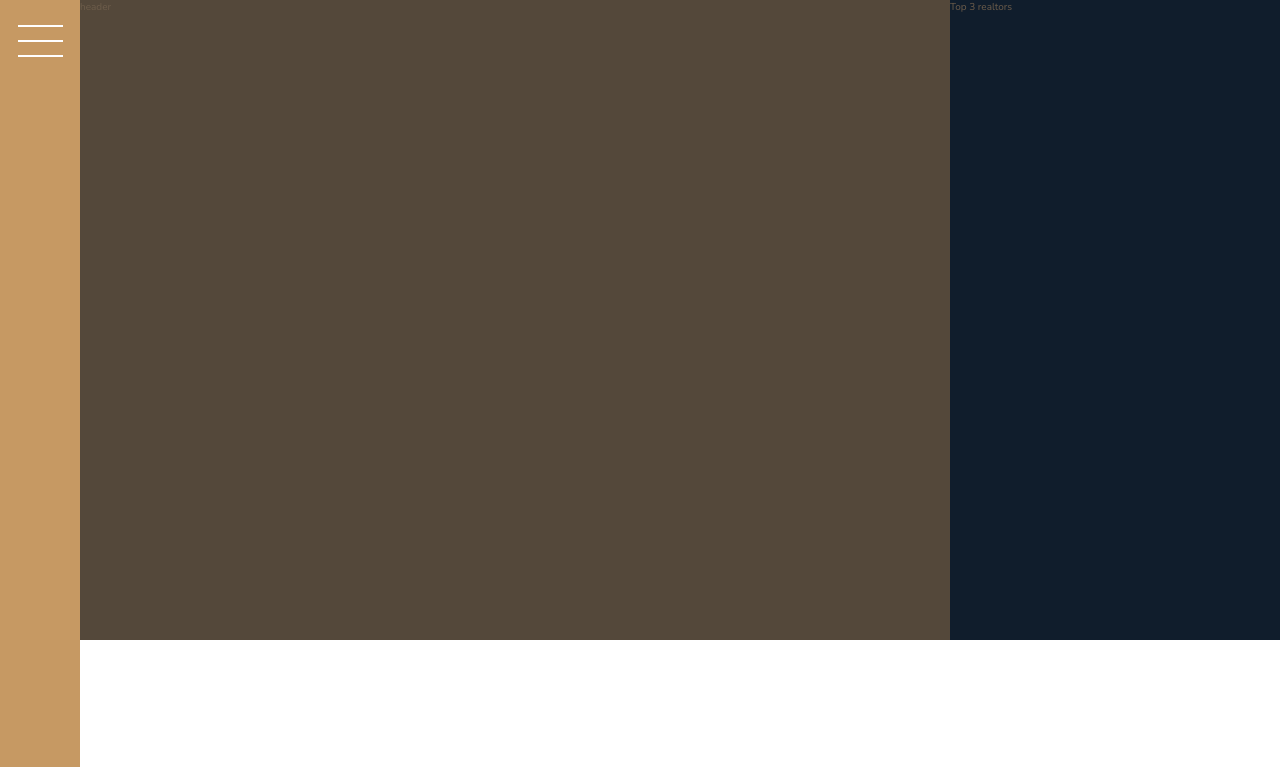
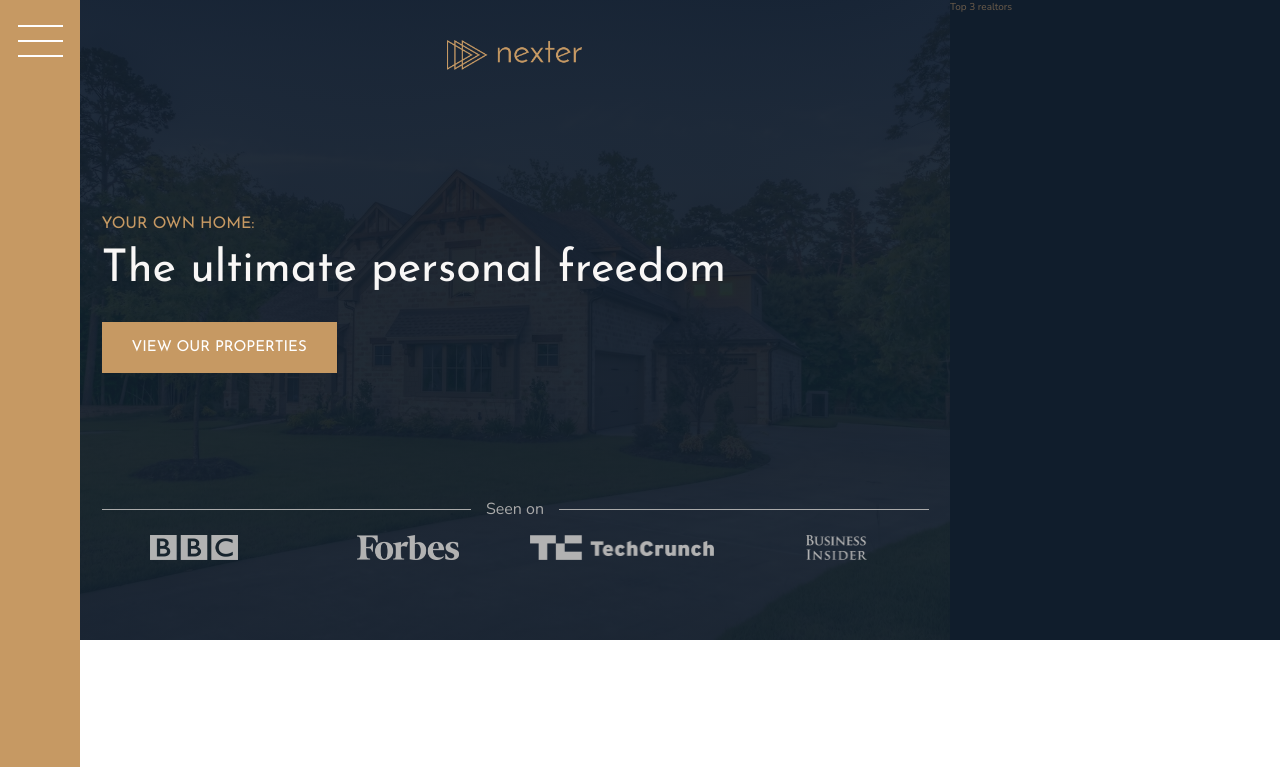
Before and after one commit to Hemanthgwda/Nexter, a website: page index.html in a window 1280 px wide. Shown: the top 767 px of the page. Drawn offline with nearby package versions, Linux system fonts and the light colour scheme.

Commit message:
Add header section to the page

```diff
--- a/index.html
+++ b/index.html
@@ -18,7 +18,19 @@
     <div class="sidebar">
       <button class="nav-btn"></button>
     </div>
-    <header class="header">header</header>
+    <header class="header">
+      <img src="img/logo.png" alt="Nexter logo" class="header__logo" />
+      <h3 class="heading-3">Your own home:</h3>
+      <h1 class="heading-1">The ultimate personal freedom</h1>
+      <button class="btn header__btn">View our properties</button>
+      <div class="header__seenon-text">Seen on</div>
+      <div class="header__seenon-logos">
+        <img src="img/logo-bbc.png" alt="Seen on logo 1" />
+        <img src="img/logo-forbes.png" alt="Seen on logo 2" />
+        <img src="img/logo-techcrunch.png" alt="Seen on logo 3" />
+        <img src="img/logo-bi.png" alt="Seen on logo 4" />
+      </div>
+    </header>
     <div class="realtors">Top 3 realtors</div>
     <section class="features">
       <div class="feature">
--- a/sass/_header.scss
+++ b/sass/_header.scss
@@ -1,4 +1,53 @@
 .header {
+  padding: 8rem;
+  padding-top: 4rem;
   background-color: $color-grey-dark-1;
   grid-column: full-start/col-end 6;
+  background-image: linear-gradient(
+      rgba($color-secondary, 0.93),
+      rgba($color-secondary, 0.93)
+    ),
+    url(../img/hero.jpeg);
+  background-position: center;
+  background-size: cover;
+  display: grid;
+  grid-template-rows: 1fr min-content 6rem 1fr;
+  grid-template-columns: max-content;
+  grid-row-gap: 1.5rem;
+  justify-content: center;
+
+  &__logo {
+    height: 3rem;
+    justify-self: center;
+  }
+  &__btn {
+    align-self: start;
+    justify-self: start;
+  }
+  &__seenon-text {
+    display: grid;
+    grid-template-columns: 1fr max-content 1fr;
+    column-gap: 1.5rem;
+    align-items: center;
+    font-size: 1.6rem;
+    color: $color-grey-light-2;
+
+    &::before,
+    &::after {
+      content: "";
+      display: block;
+      height: 1px;
+      background-color: currentColor;
+    }
+  }
+  &__seenon-logos {
+    display: grid;
+    grid-template-columns: repeat(4, 1fr);
+    column-gap: 3rem;
+    justify-items: center;
+    img {
+      height: 2.5rem;
+      filter: brightness(70%);
+    }
+  }
 }
--- a/sass/_typography.scss
+++ b/sass/_typography.scss
@@ -5,6 +5,9 @@
 
 .heading-1 {
   @extend %heading;
+  font-size: 4.5rem;
+  color: $color-grey-light-1;
+  line-height: 1;
 }
 .heading-2 {
   @extend %heading;
```
Also changed, not shown: css/main.css.
